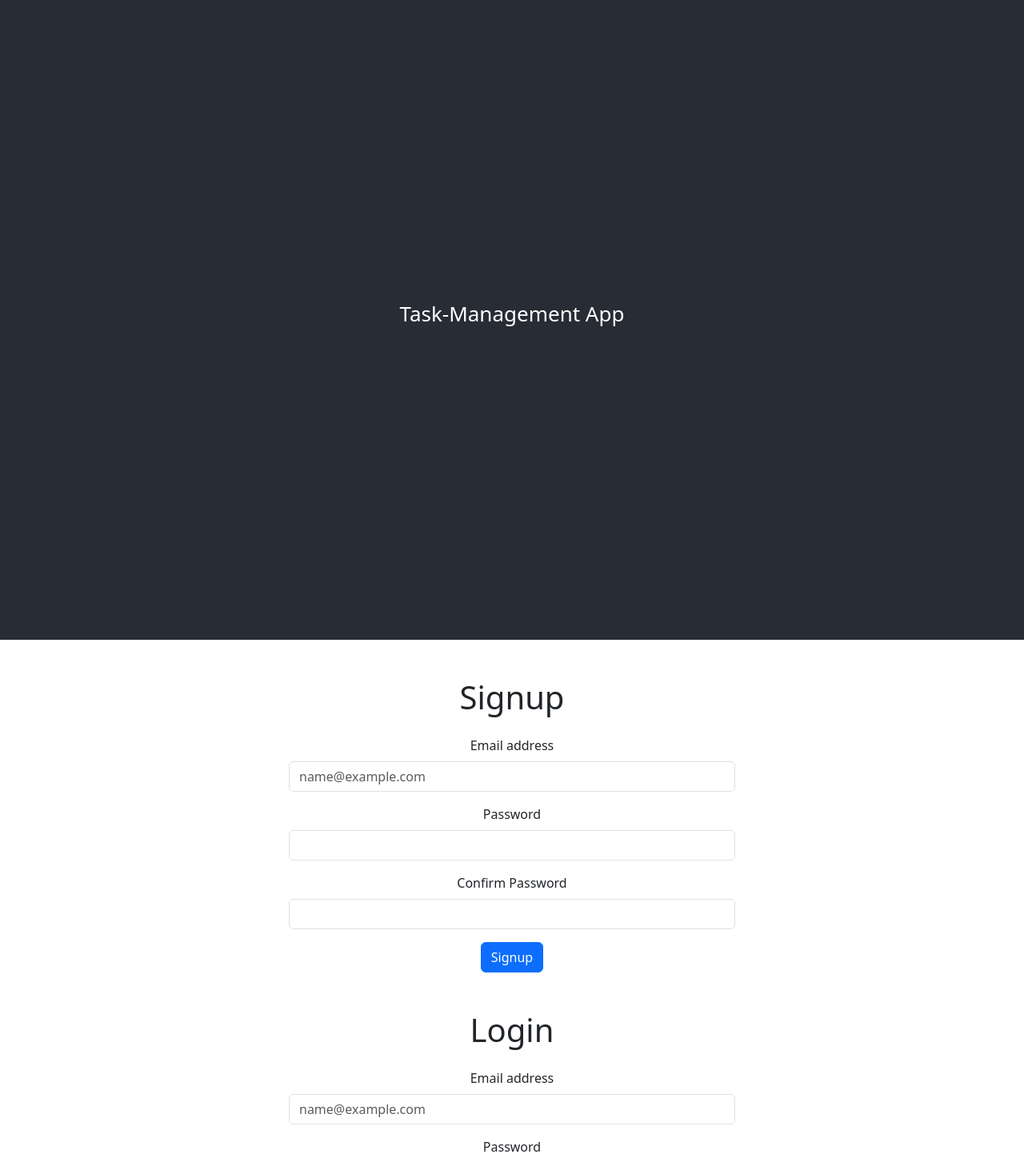
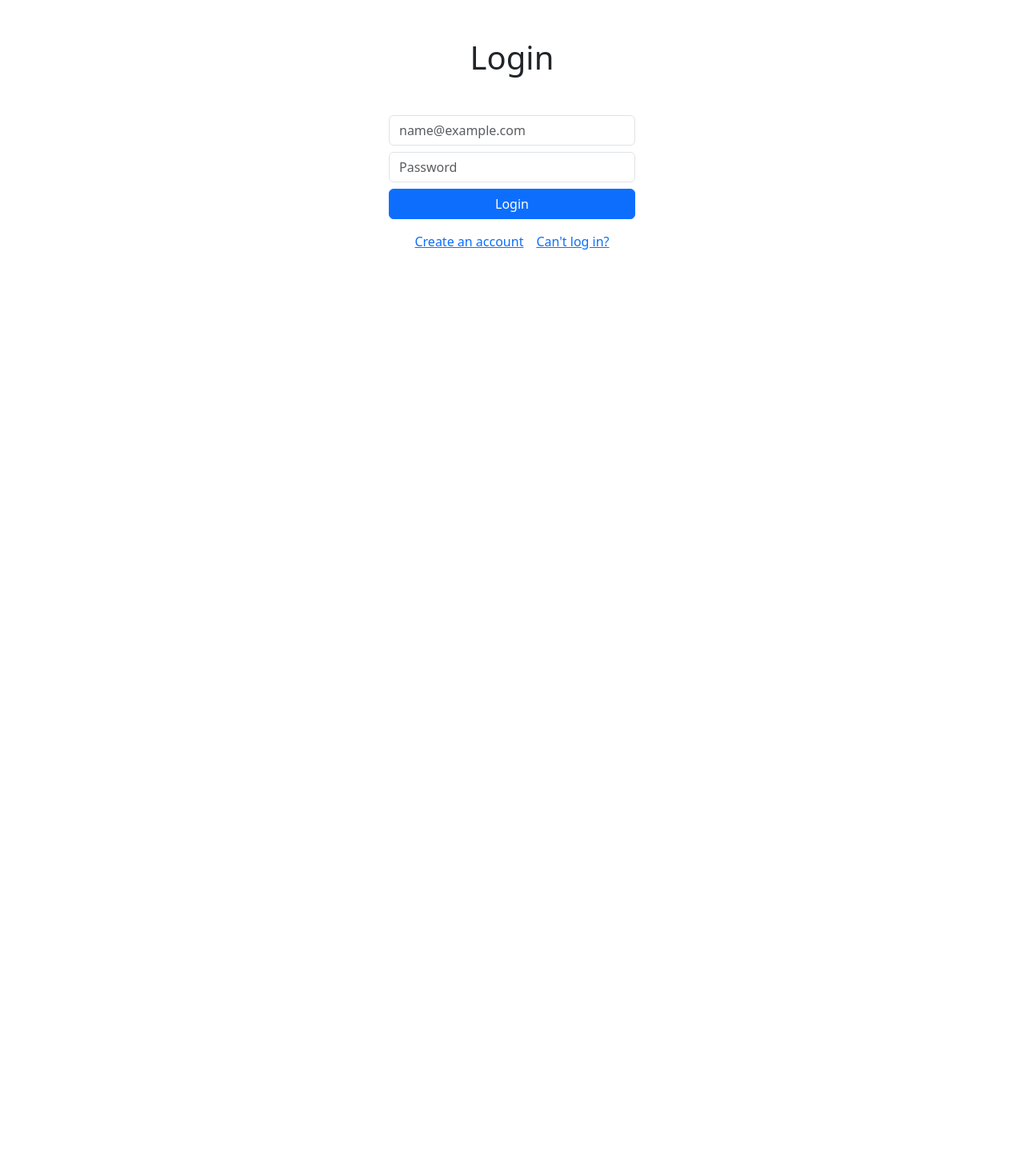
Before and after one commit to Jehman06/taskrize, a React (Create React App) app in the folder frontend/task-management/: page /login in a window 1280 px wide. Shown: the top 1453 px of the page at 80% size. After the commit the page ends 800 px from the top, so only its background shows below. Built offline with nearby package versions, Linux system fonts and the light colour scheme.

Commit message:
Implemented Signup and Login functionality with error handling and styled components, integrated React Router for navigation

```diff
--- a/frontend/task-management/package.json
+++ b/frontend/task-management/package.json
@@ -14,6 +14,7 @@
     "bootstrap": "^5.3.3",
     "react": "^18.2.0",
     "react-dom": "^18.2.0",
+    "react-router-dom": "^6.22.3",
     "react-scripts": "5.0.1",
     "typescript": "^4.9.5",
     "web-vitals": "^2.1.4"
--- a/frontend/task-management/src/App.tsx
+++ b/frontend/task-management/src/App.tsx
@@ -1,16 +1,20 @@
 import './App.css';
+import { BrowserRouter, Route, Routes } from 'react-router-dom';
+import HomePage from './Homepage'; // Logged off Home Page
+import Home from './Home'; // Logged on Home Page
 import SignupPage from './authentication/Signup';
 import LoginPage from './authentication/Login';
 
 function App() {
   return (
-    <div className="App">
-      <header className="App-header">
-        <p>Task-Management App</p>
-      </header>
-      <SignupPage />
-      <LoginPage />
-    </div>
+    <BrowserRouter>
+      <Routes>
+        <Route path="/" element={<HomePage />} />
+        <Route path="/signup" element={<SignupPage />} />
+        <Route path="/login" element={<LoginPage />} />
+        <Route path="home" element={<Home />} />
+      </Routes>
+    </BrowserRouter>
   );
 }
 
--- /dev/null
+++ b/frontend/task-management/src/Home.tsx
@@ -0,0 +1,11 @@
+import React from 'react';
+
+const Home: React.FC = () => {
+  return (
+    <div>
+      <h1>This is your Home page.</h1>
+    </div>
+  );
+};
+
+export default Home;
--- /dev/null
+++ b/frontend/task-management/src/Homepage.tsx
@@ -0,0 +1,19 @@
+import React from 'react';
+import { useNavigate } from 'react-router-dom';
+
+const HomePage: React.FC = () => {
+  let navigate = useNavigate();
+
+  const loginRedirect = () => {
+    navigate('/login');
+  };
+
+  return (
+    <div>
+      <h1>TASK-MANAGEMENT</h1>
+      <button onClick={loginRedirect}>Login</button>
+    </div>
+  );
+};
+
+export default HomePage;
--- a/frontend/task-management/src/authentication/Login.tsx
+++ b/frontend/task-management/src/authentication/Login.tsx
@@ -1,5 +1,6 @@
 import React, { useState } from 'react';
 import axios, { AxiosError } from 'axios';
+import { useNavigate, Link } from 'react-router-dom';
 import 'bootstrap/dist/css/bootstrap.min.css';
 
 const LoginPage: React.FC = () => {
@@ -8,6 +9,8 @@ const LoginPage: React.FC = () => {
     password: '',
   });
   const [errorMessage, setErrorMessage] = useState('');
+
+  let navigate = useNavigate();
 
   const handleChange = (e: React.ChangeEvent<HTMLInputElement>) => {
     const { name, value } = e.target;
@@ -26,7 +29,7 @@ const LoginPage: React.FC = () => {
         console.log('Login successful:', response.data);
         // Clear any previous error messages
         setErrorMessage('');
-        // Optionally, redirect to a new page or update state to reflect logged-in status
+        navigate('/home');
       } else {
         // Unexpected response status
         console.error('Unexpected response status:', response.status);
@@ -62,13 +65,15 @@ const LoginPage: React.FC = () => {
   };
 
   return (
-    <div className="container">
-      <h1 className="text-center mt-5 mb-4">Login</h1>
+    <div className="container w-50">
+      <h1 className="text-center mt-5 mb-5">Login</h1>
       <form onSubmit={handleSubmit} className="col-md-6 mx-auto">
-        <div className="mb-3">
-          <label htmlFor="emailInput" className="form-label">
-            Email address
-          </label>
+        {errorMessage && (
+          <div className="p-1 text-danger bg-danger-subtle border border-danger rounded-3 w-100">
+            {errorMessage}
+          </div>
+        )}
+        <div className="mb-2">
           <input
             className="form-control"
             id="emailInput"
@@ -81,14 +86,12 @@ const LoginPage: React.FC = () => {
           />
         </div>
 
-        <div className="mb-3">
-          <label htmlFor="passwordInput" className="form-label">
-            Password
-          </label>
+        <div className="mb-2">
           <input
             className="form-control"
             type="password"
             name="password"
+            placeholder="Password"
             value={formData.password}
             onChange={handleChange}
             aria-describedby="passwordHelpBlock"
@@ -96,9 +99,17 @@ const LoginPage: React.FC = () => {
           />
         </div>
 
-        <button type="submit" className="btn btn-primary">
+        <button type="submit" className="btn btn-primary w-100">
           Login
         </button>
+        <div className="d-flex justify-content-center mt-3">
+          <div className="d-flex justify-content-between">
+            <Link to={'/signup'} className="me-3">
+              Create an account
+            </Link>
+            <Link to={'/resetpassword'}>Can't log in?</Link>
+          </div>
+        </div>
       </form>
     </div>
   );
--- a/frontend/task-management/src/authentication/Signup.tsx
+++ b/frontend/task-management/src/authentication/Signup.tsx
@@ -1,5 +1,6 @@
 import React, { useState } from 'react';
 import axios, { AxiosError } from 'axios';
+import { useNavigate, Link } from 'react-router-dom';
 import 'bootstrap/dist/css/bootstrap.min.css';
 
 const SignupPage: React.FC = () => {
@@ -9,6 +10,8 @@ const SignupPage: React.FC = () => {
     password_confirmation: '',
   });
   const [errorMessage, setErrorMessage] = useState('');
+
+  const navigate = useNavigate();
 
   const handleChange = (e: React.ChangeEvent<HTMLInputElement>) => {
     const { name, value } = e.target;
@@ -28,7 +31,7 @@ const SignupPage: React.FC = () => {
       );
       console.log('User registered successfully:', response.data);
       setErrorMessage('');
-      // TODO: Redirect to Login Page
+      navigate('/login');
     } catch (error: any) {
       console.error('Error registering user:', error);
       setErrorMessage(
@@ -39,13 +42,15 @@ const SignupPage: React.FC = () => {
   };
 
   return (
-    <div className="container">
-      <h1 className="text-center mt-5 mb-4">Signup</h1>
+    <div className="container w-50">
+      <h1 className="text-center mt-5 mb-5">Signup</h1>
       <form onSubmit={handleSubmit} className="col-md-6 mx-auto">
-        <div className="mb-3">
-          <label htmlFor="emailInput" className="form-label">
-            Email address
-          </label>
+        {errorMessage && (
+          <div className="p-1 text-danger bg-danger-subtle border border-danger rounded-3 w-100">
+            {errorMessage}
+          </div>
+        )}
+        <div className="mb-2">
           <input
             className="form-control"
             id="emailInput"
@@ -58,14 +63,12 @@ const SignupPage: React.FC = () => {
           />
         </div>
 
-        <div className="mb-3">
-          <label htmlFor="passwordInput" className="form-label">
-            Password
-          </label>
+        <div className="mb-2">
           <input
             className="form-control"
             type="password"
             name="password"
+            placeholder="Password"
             value={formData.password}
             onChange={handleChange}
             aria-describedby="passwordHelpBlock"
@@ -73,14 +76,12 @@ const SignupPage: React.FC = () => {
           />
         </div>
 
-        <div className="mb-3">
-          <label htmlFor="passwordConfirmationInput" className="form-label">
-            Confirm Password
-          </label>
+        <div className="mb-2">
           <input
             className="form-control"
             type="password"
             name="password_confirmation"
+            placeholder="Confirm Password"
             value={formData.password_confirmation}
             onChange={handleChange}
             aria-describedby="passwordHelpBlock"
@@ -88,9 +89,10 @@ const SignupPage: React.FC = () => {
           />
         </div>
 
-        <button type="submit" className="btn btn-primary">
+        <button type="submit" className="btn btn-primary w-100 mb-1">
           Signup
         </button>
+        <Link to="/login">Already have an account? Login</Link>
       </form>
     </div>
   );
```
Also changed, not shown: 1 other file (tests, documents, lock files or other folders).
